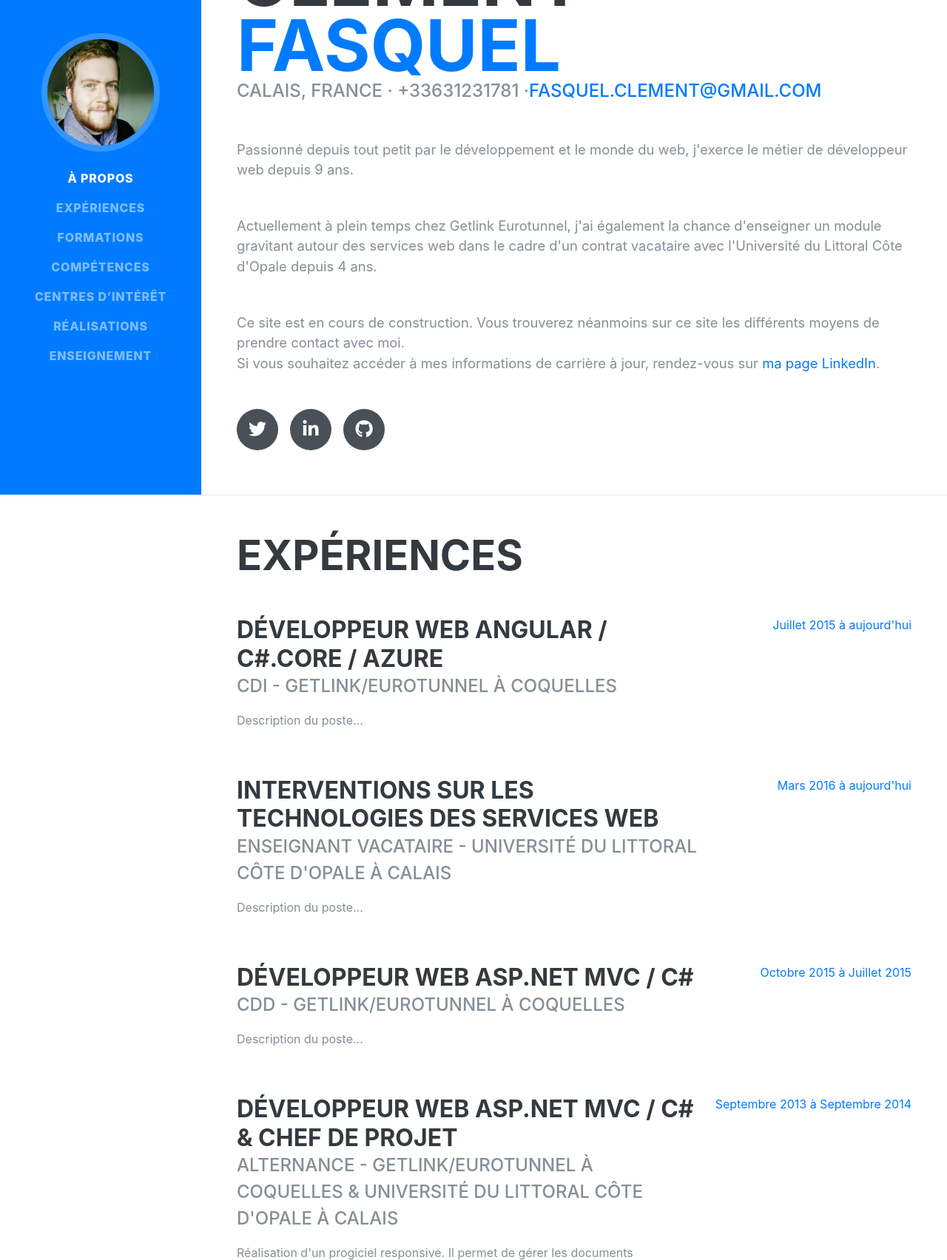
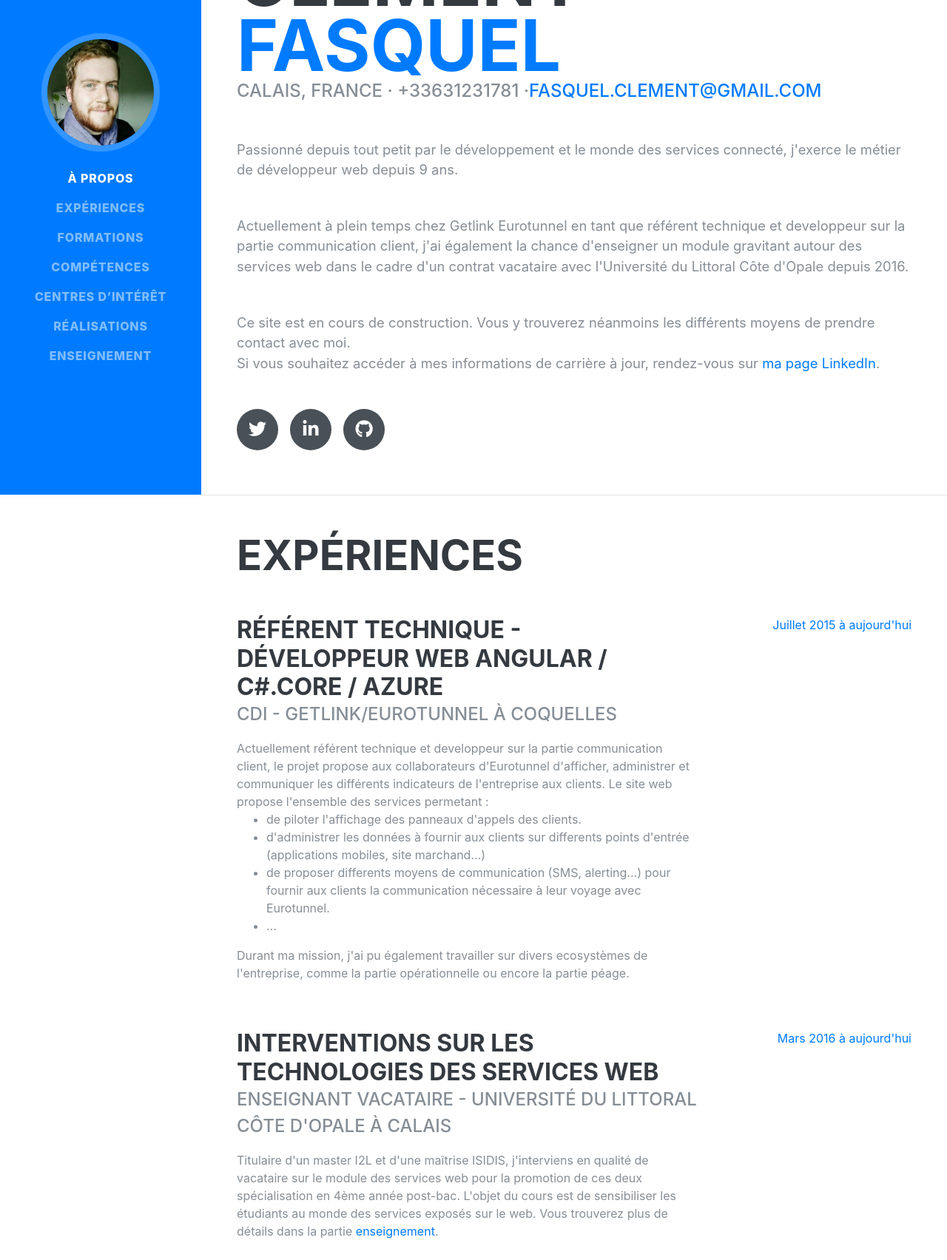
Before and after one commit to cfasquel/MyWebSite, a Gatsby site: page / in a window 1280 px wide. Shown: the part 131-1835 px from the top of the page at 74% size. Built offline with nearby package versions, Linux system fonts and the light colour scheme; Gatsby itself is replaced by a stand-in of ours; a web font is replaced by a local one.

Commit message:
added text content

```diff
--- a/src/pages/index.js
+++ b/src/pages/index.js
@@ -23,18 +23,20 @@ const IndexPage = () => (
             <a href={`mailto:${config.email}`}>{config.email}</a>
           </div>
           <p className="lead mb-5">
-            Passionné depuis tout petit par le développement et le monde du web,
-            j'exerce le métier de développeur web depuis 9 ans.
+            Passionné depuis tout petit par le développement et le monde des
+            services connecté, j'exerce le métier de développeur web depuis 9
+            ans.
           </p>
           <p className="lead mb-5">
-            Actuellement à plein temps chez Getlink Eurotunnel, j'ai également
-            la chance d'enseigner un module gravitant autour des services web
-            dans le cadre d'un contrat vacataire avec l'Université du Littoral
-            Côte d'Opale depuis 4 ans.
+            Actuellement à plein temps chez Getlink Eurotunnel en tant que
+            référent technique et developpeur sur la partie communication
+            client, j'ai également la chance d'enseigner un module gravitant
+            autour des services web dans le cadre d'un contrat vacataire avec
+            l'Université du Littoral Côte d'Opale depuis 2016.
           </p>
           <p className="lead mb-5">
-            Ce site est en cours de construction. Vous trouverez néanmoins sur
-            ce site les différents moyens de prendre contact avec moi.
+            Ce site est en cours de construction. Vous y trouverez néanmoins les
+            différents moyens de prendre contact avec moi.
             <br /> Si vous souhaitez accéder à mes informations de carrière à
             jour, rendez-vous sur{' '}
             <a href="https://www.linkedin.com/in/clementfasquel/">
@@ -67,12 +69,40 @@ const IndexPage = () => (
           <div className="resume-item d-flex flex-column flex-md-row justify-content-between mb-5">
             <div className="resume-content">
               <h3 className="mb-0">
-                Développeur Web Angular / C#.Core / Azure
+                Référent technique - Développeur Web Angular / C#.Core / Azure
               </h3>
               <div className="subheading mb-3">
                 CDI - GetLink/Eurotunnel à Coquelles
               </div>
-              <p>Description du poste...</p>
+              <p>
+                Actuellement référent technique et developpeur sur la partie
+                communication client, le projet propose aux collaborateurs
+                d'Eurotunnel d'afficher, administrer et communiquer les
+                différents indicateurs de l'entreprise aux clients. Le site web
+                propose l'ensemble des services permetant :
+                <ul>
+                  <li>
+                    de piloter l'affichage des panneaux d'appels des clients.
+                  </li>
+                  <li>
+                    d'administrer les données à fournir aux clients sur
+                    differents points d'entrée (applications mobiles, site
+                    marchand...)
+                  </li>
+                  <li>
+                    de proposer differents moyens de communication (SMS,
+                    alerting...) pour fournir aux clients la communication
+                    nécessaire à leur voyage avec Eurotunnel.
+                  </li>
+                  <li>...</li>
+                </ul>
+              </p>
+
+              <p>
+                Durant ma mission, j'ai pu également travailler sur divers
+                ecosystèmes de l'entreprise, comme la partie opérationnelle ou
+                encore la partie péage.
+              </p>
             </div>
             <div className="resume-date text-md-right">
               <span className="text-primary">Juillet 2015 à aujourd'hui</span>
@@ -88,7 +118,14 @@ const IndexPage = () => (
                 Enseignant vacataire - Université du Littoral Côte d'Opale à
                 Calais
               </div>
-              <p>Description du poste...</p>
+              <p>
+                Titulaire d'un master I2L et d'une maîtrise ISIDIS, j'interviens
+                en qualité de vacataire sur le module des services web pour la
+                promotion de ces deux spécialisation en 4ème année post-bac.
+                L'objet du cours est de sensibiliser les étudiants au monde des
+                services exposés sur le web. Vous trouverez plus de détails dans
+                la partie <a href="#teaching">enseignement</a>.
+              </p>
             </div>
             <div className="resume-date text-md-right">
               <span className="text-primary">Mars 2016 à aujourd'hui</span>
@@ -101,7 +138,10 @@ const IndexPage = () => (
               <div className="subheading mb-3">
                 CDD - GetLink/Eurotunnel à Coquelles
               </div>
-              <p>Description du poste...</p>
+              <p>
+                Tierce Maintenance Applicative sur la partie e-commerce du
+                freight Eurotunnel.
+              </p>
             </div>
             <div className="resume-date text-md-right">
               <span className="text-primary">Octobre 2015 à Juillet 2015</span>
```
